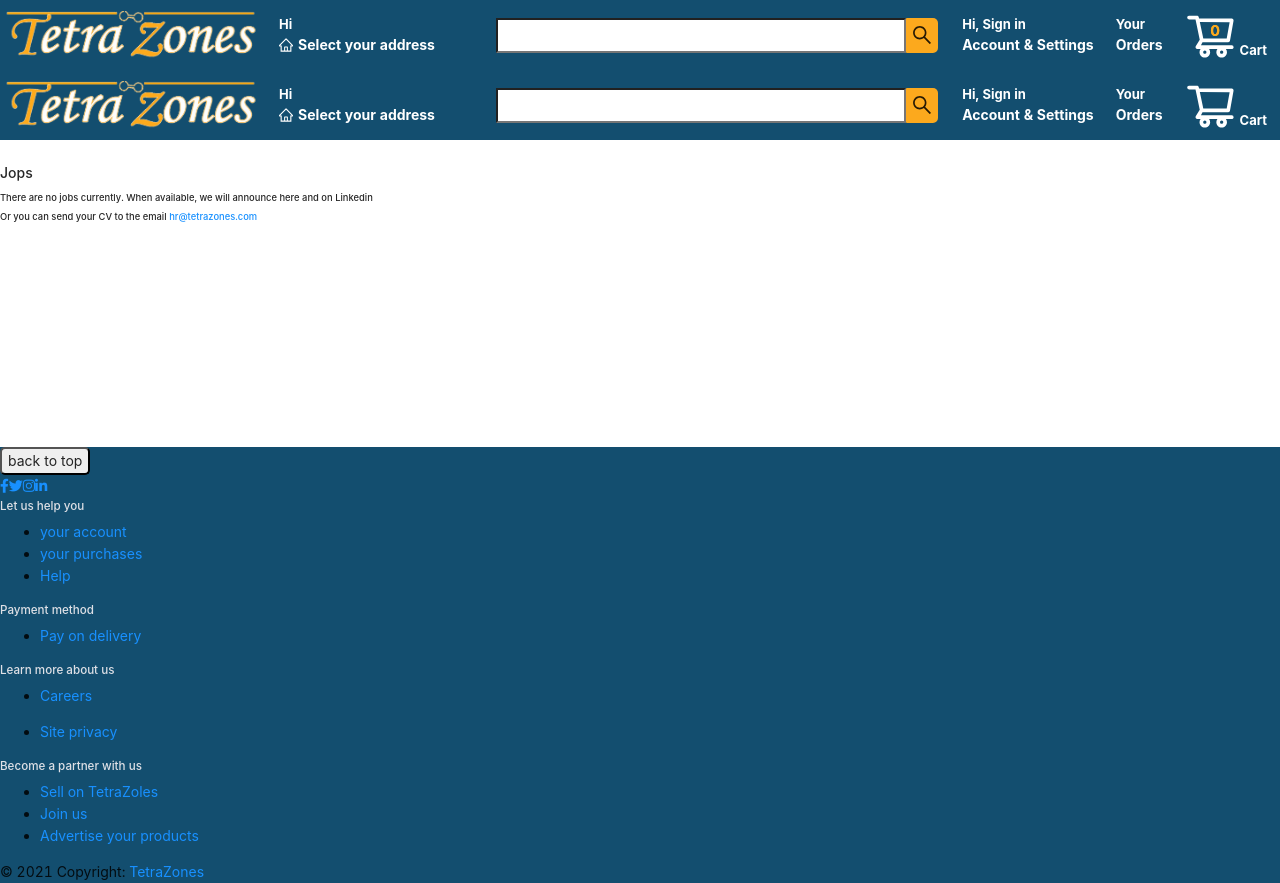
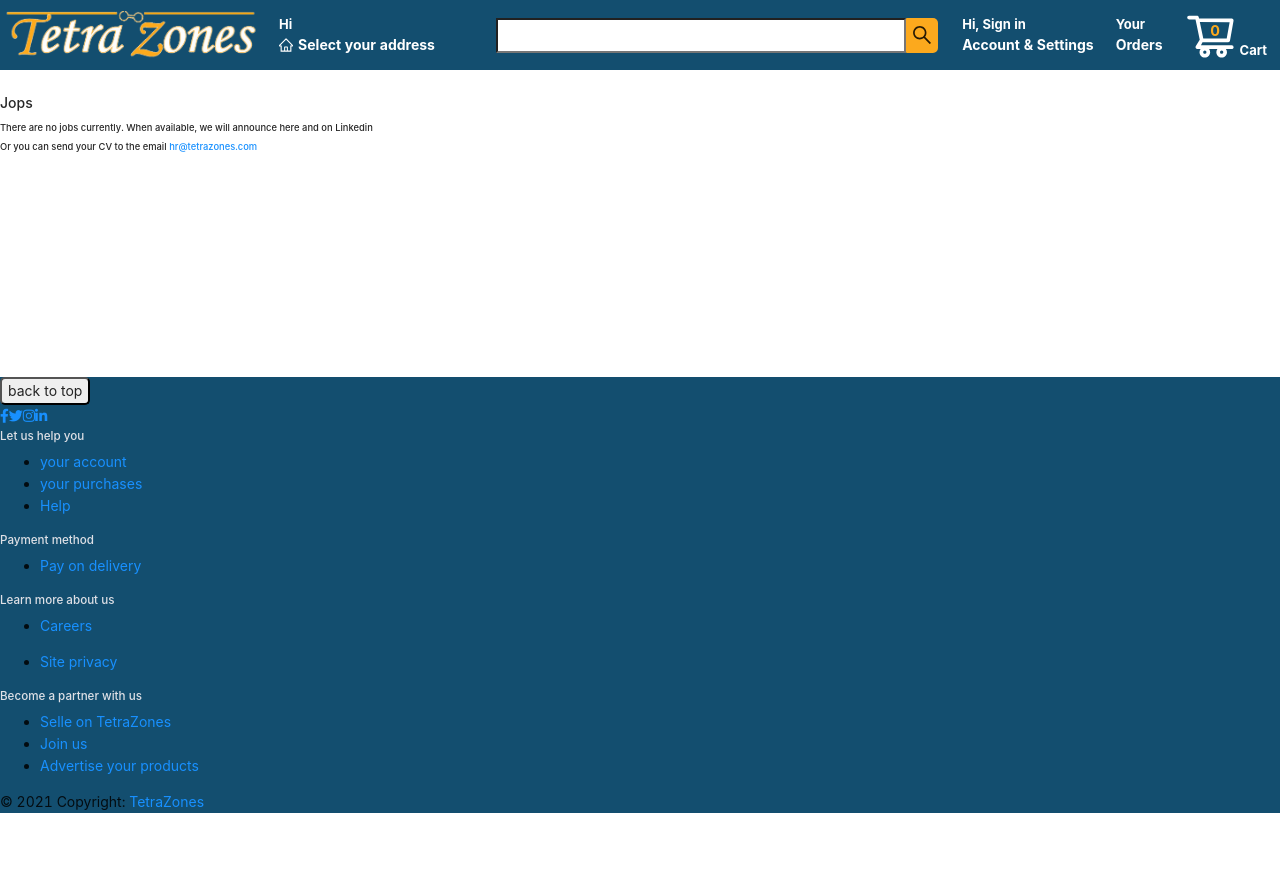
Before and after one commit to MHF0/FarhanShop, a React (Create React App) app in the folder client/: page /jops in a window 1280 px wide. After the commit the page ends 813 px from the top, so only its background shows below. Built offline with nearby package versions, Linux system fonts and the light colour scheme; no server answers.

Commit message:
Update the footer

```diff
--- a/client/src/components/nav/Footer.js
+++ b/client/src/components/nav/Footer.js
@@ -129,7 +129,7 @@ const Footer = () => {
                 <ul className="list-unstyled mb-0">
                   <li>
                     <a href="/yourSaller" className="text-white border-footer">
-                      Sell on TetraZoles
+                      Selle on TetraZones
                     </a>
                   </li>
                   <li>
--- a/client/src/pages/FooterPages/knowAboutUs/Jops.js
+++ b/client/src/pages/FooterPages/knowAboutUs/Jops.js
@@ -1,10 +1,8 @@
 import React from "react";
-import Header from '../../../components/nav/Header';
 
 const Jops = () => {
     return (
       <>
-        <Header />
         <div className="container">
           <br />
           <div id="accordion">
--- a/client/src/pages/FooterPages/knowAboutUs/privacy.js
+++ b/client/src/pages/FooterPages/knowAboutUs/privacy.js
@@ -1,5 +1,4 @@
 import React from "react";
-import Header from '../../../components/nav/Header';
 import { Collapse } from 'antd';
 import { CaretRightOutlined } from '@ant-design/icons';
 
@@ -8,7 +7,6 @@ const { Panel } = Collapse;
 const Privacy = () => {
     return (
         <>
-            <Header />
             <div className='container'>
                 <h1 className='text-right'>خصوصية الموقع</h1>
                 <br />
```
